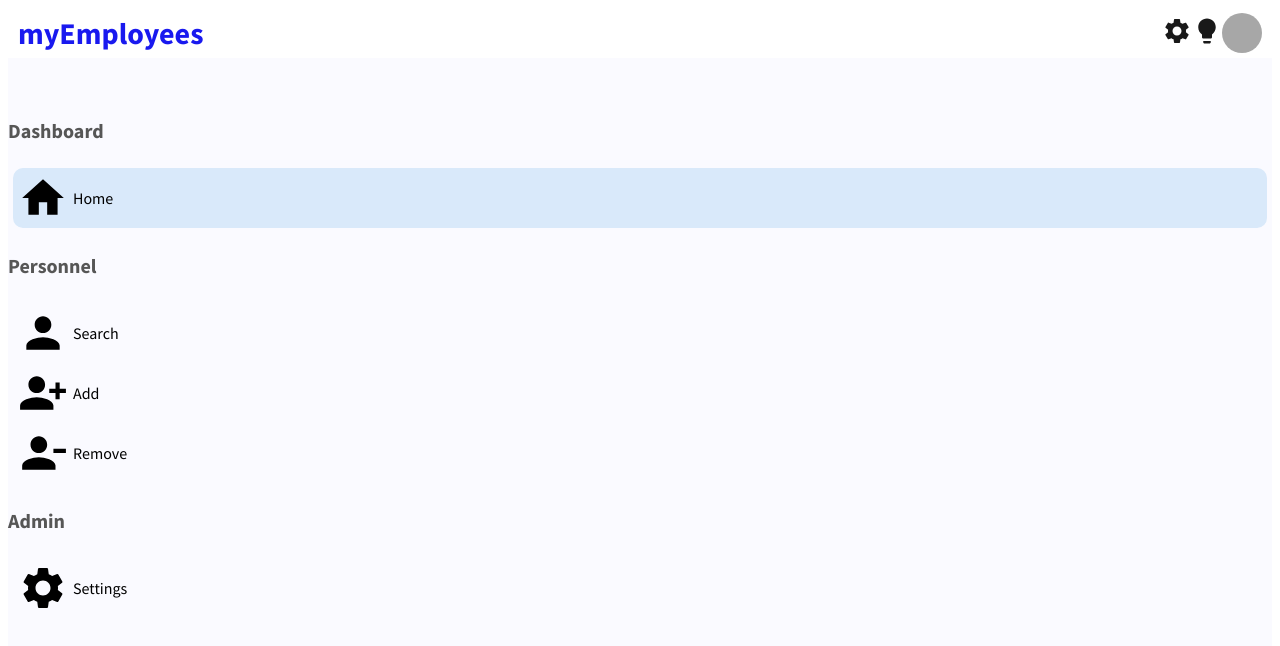
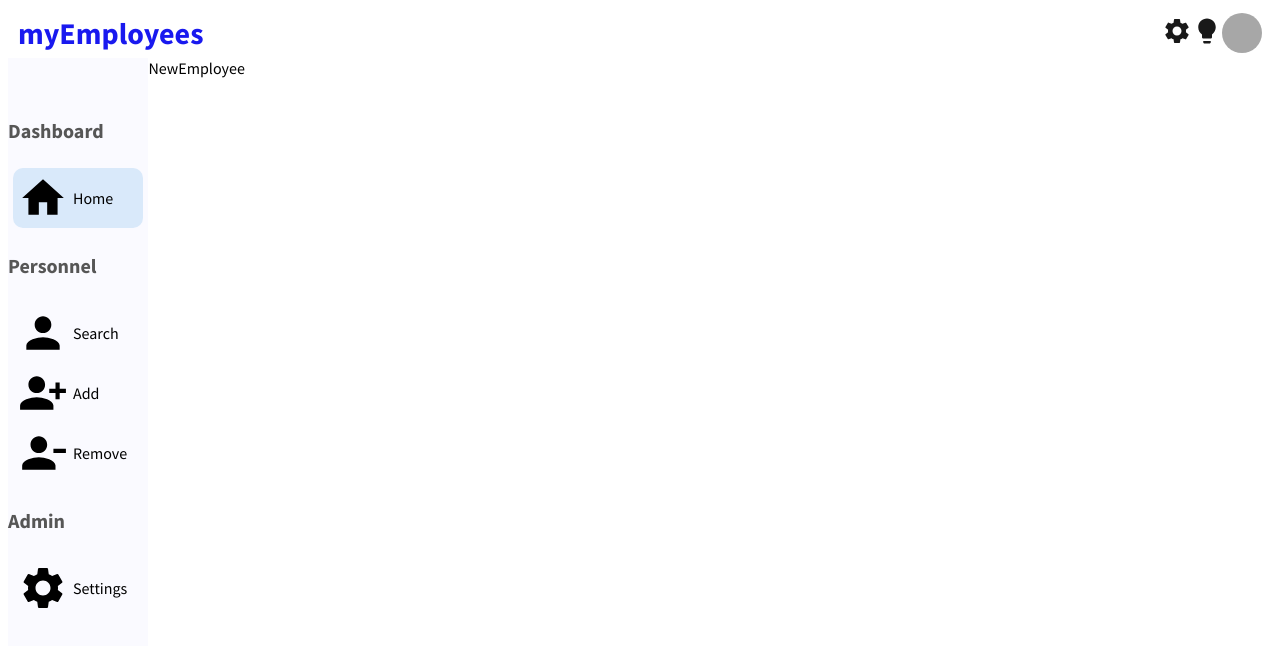
Before and after one commit to justinklam/myEmployees, a React (Create React App) app: page /newEmployee in a window 1280 px wide. Shown: the top 646 px of the page. Built offline with nearby package versions, Linux system fonts and the light colour scheme; grey boxes are pictures that could not be loaded.

Commit message:
initialize newEmployee components. add in new routes

```diff
--- a/src/App.js
+++ b/src/App.js
@@ -10,6 +10,7 @@ import Sidebar from "./components/sidebar/Sidebar";
 import Home from "./pages/home/Home";
 import EmployeeList from "./pages/employeeList/EmployeeList";
 import Employee from "./pages/employee/Employee";
+import NewEmployee from "./pages/newEmployee/NewEmployee";
 // import User from "./components/user/User";
 
 const App = () => {
@@ -22,6 +23,7 @@ const App = () => {
           <Route path="/" element={<Home />} />
           <Route path="/employees" element={<EmployeeList />} />
           <Route path="/employee/:employeeId" element={<Employee />} />
+          <Route path="/newEmployee" element={<NewEmployee />} />
         </Routes>
       </div>
       {/* <User /> */}
--- /dev/null
+++ b/src/pages/newEmployee/NewEmployee.jsx
@@ -0,0 +1,8 @@
+import React from "react";
+import "./newEmployee.css";
+
+const NewEmployee = () => {
+  return <div className="newEmployee">NewEmployee</div>;
+};
+
+export default NewEmployee;
--- /dev/null
+++ b/src/pages/newEmployee/newEmployee.css
@@ -0,0 +1,3 @@
+.newEmployee {
+  flex: 8;
+}
```
